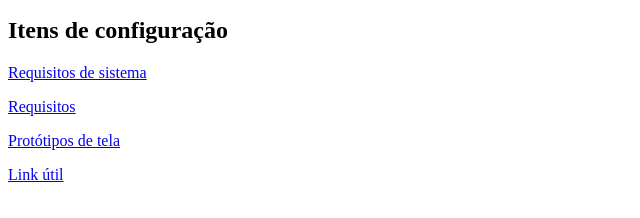
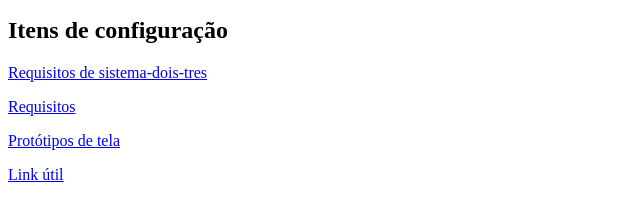
Before and after one commit to cardozotiago/tmsskigcm.github.io, a plain HTML site: page index.html in a window 1280 px wide. Shown: the part 134-352 px from the top of the page, 0-640 px from the left. Drawn offline with Linux system fonts and the light colour scheme.

Commit message:
teste-dois-tres

```diff
--- a/index.html
+++ b/index.html
@@ -6,7 +6,7 @@
   <p>Aplicação web que implementa uma calculadora que realiza operações matemáticas</p>
 
   <h2>Itens de configuração</h2>
-  <p><a href="requisitos_sys">Requisitos de sistema</a></p>
+  <p><a href="requisitos_sys">Requisitos de sistema-dois-tres</a></p>
   <p><a href="requisitos">Requisitos</a></p>
   <p><a href="prototipos-tela">Protótipos de tela</a></p>
   <p><a href="link_util">Link útil</a></p>
```
